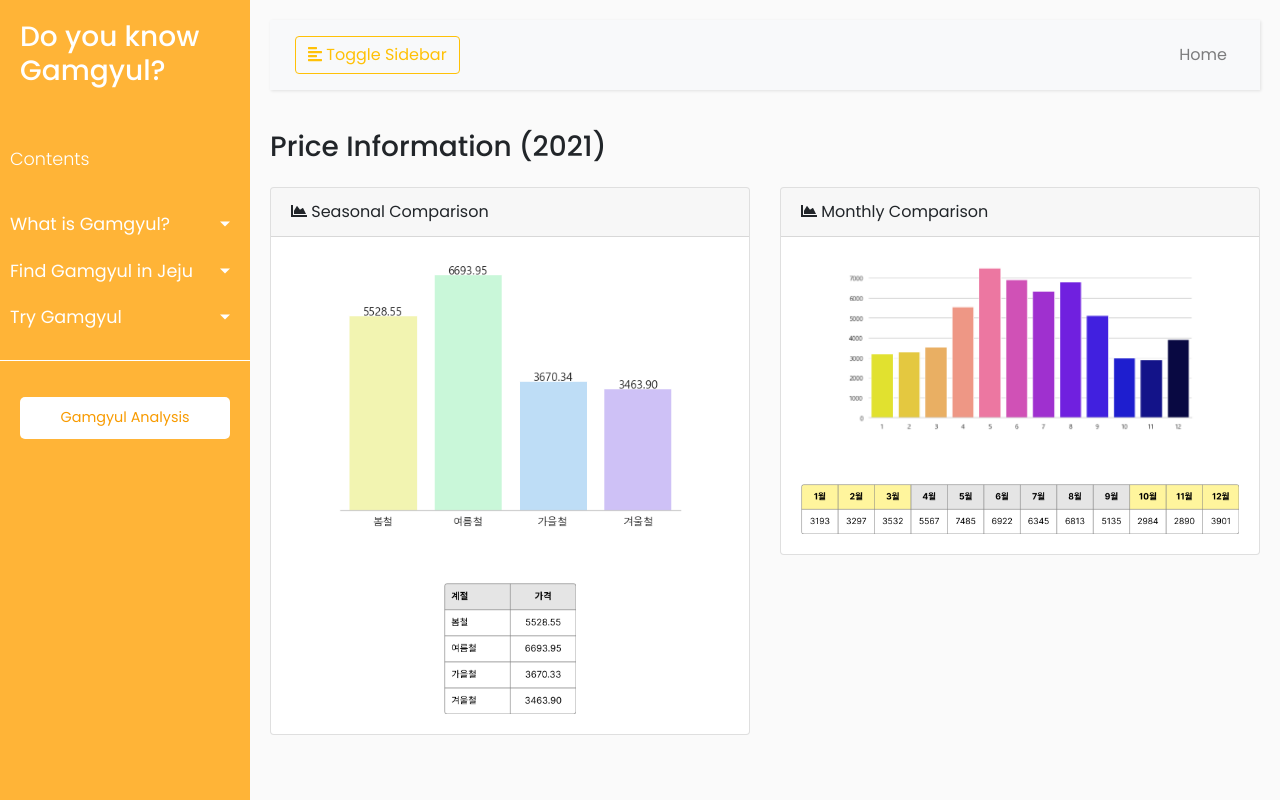
After one commit to robert-min/gamgyulJeju, a Django app: page /activity/price/ in a window 1280 px wide. The commit adds this page. Run offline with Django 4.2, Linux system fonts and the light colour scheme; some libraries are stand-ins or nearby versions.

Commit message:
감귤제주 프로젝트 개발 마무리

```diff
--- /dev/null
+++ b/activity/templates/activity/price.html
@@ -0,0 +1,46 @@
+{% extends 'base.html' %}
+
+{% block title %}Cultivation Status
+{% endblock %}
+
+{% block content %}
+
+<main>
+    <h3 class="mt-4">Price Information (2021)</h3>
+    <!--        <ol class="breadcrumb mb-4">-->
+    <!--            <li class="breadcrumb-item active">Dashboard</li>-->
+    <!--        </ol>-->
+    <div style="padding: 15px 0px 0px 0px;"></div>
+
+    <div class="row">
+        <div class="col-xl-6">
+            <div class="card mb-4">
+                <div class="card-header">
+                    <i class="fas fa-chart-area me-1"></i>
+                    Seasonal Comparison
+                </div>
+                <div class="card-body" style="align-content: center; text-align: center;">
+                    <img src="../media/price/seasonal_graph.png" alt="." style="width: 80%; padding-bottom: 50px;"/>
+                    <img src="../media/price/seasonal_frame.png" alt="." style="width: 30%;"/>
+                </div>
+            </div>
+        </div>
+        <div class="col-xl-6">
+            <div class="card mb-4">
+                <div class="card-header">
+                    <i class="fas fa-chart-area me-1"></i>
+                    Monthly Comparison
+                </div>
+                <div class="card-body" style="align-content: center; text-align: center;">
+                    <img src="../media/price/monthly_graph.png" alt="." style="width: 80%; padding-bottom: 50px;"/>
+                    <img src="../media/price/montly_frame.png" alt="." style="width: 100%;"/>
+                </div>
+            </div>
+        </div>
+    </div>
+
+
+</main>
+
+
+{% endblock %}
--- a/activity/urls.py
+++ b/activity/urls.py
@@ -7,5 +7,6 @@ app_name = "activity"
 
 urlpatterns = [
     path('', show_activity, name='activity'),
+    path('price/', show_price, name='price'),
     path('souvenir/', show_souvenir, name='souvenir'),
 ] + static(settings.MEDIA_URL, document_root=settings.MEDIA_ROOT)
--- a/activity/views.py
+++ b/activity/views.py
@@ -12,3 +12,6 @@ def show_activity(request):
 
 def show_souvenir(request):
     return render(request, "activity/souvenir.html")
+
+def show_price(request):
+    return render(request, "activity/price.html")
--- a/information/templates/information/cultivation.html
+++ b/information/templates/information/cultivation.html
@@ -6,7 +6,7 @@
 {% block content %}
 
 <main>
-        <h3 class="mt-4">감귤 재배 현황 한눈에 보기</h3>
+        <h3 class="mt-4">At a glance</h3>
         <!--        <ol class="breadcrumb mb-4">-->
         <!--            <li class="breadcrumb-item active">Dashboard</li>-->
         <!--        </ol>-->
--- a/templates/base.html
+++ b/templates/base.html
@@ -57,7 +57,7 @@
                             <a href="{% url 'activity:activity' %}">Activity</a>
                         </li>
                         <li>
-                            <a href="#">Price</a>
+                            <a href="{% url 'activity:price' %}">Price</a>
                         </li>
                         <li>
                             <a href="{% url 'activity:souvenir' %}">Souvenir</a>
```
Also changed, not shown: media/price/monthly_graph.png (added), media/price/montly_frame.png (added), media/price/seasonal_frame.png (added), media/price/seasonal_graph.png (added).
